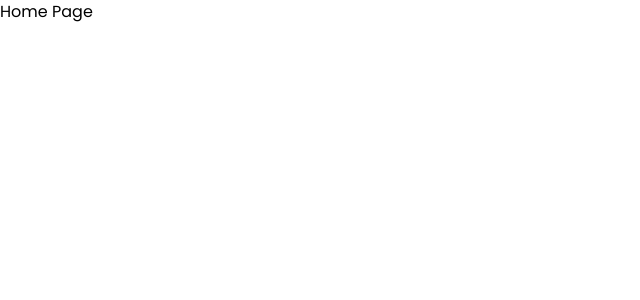
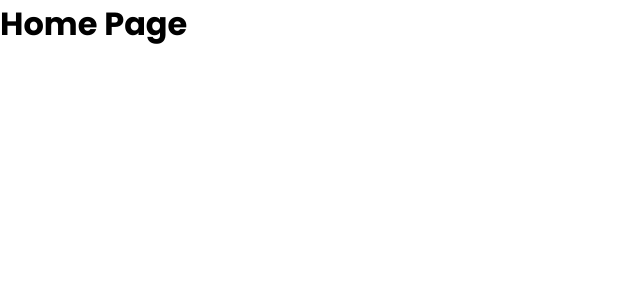
Before and after one commit to PlainOlSoapBar/Is-the-Escalator-Broken, a Vue app: page / in a window 1280 px wide. Shown: the top 300 px of the page, without its empty margins (0-640 px from the left). Built offline with nearby package versions, Linux system fonts and the light colour scheme.

Commit message:
Removed TailwindCSS

```diff
--- a/package.json
+++ b/package.json
@@ -12,7 +12,6 @@
   },
   "dependencies": {
     "firebase": "^10.12.1",
-    "tailwindcss": "^3.4.3",
     "tsx": "^4.10.5",
     "vercel": "^34.2.3",
     "vue": "^3.4.27",
--- a/src/assets/tailwind.css
+++ /dev/null
@@ -1,3 +0,0 @@
-@tailwind base;
-@tailwind components;
-@tailwind utilities;
--- a/tailwind.config.ts
+++ /dev/null
@@ -1,37 +0,0 @@
-import type { Config } from 'tailwindcss'
-
-export default {
-    content: ['./src/**/*.{astro,html,js,jsx,md,mdx,svelte,ts,tsx,vue}'],
-    theme: {
-        extend: {
-            colors:{
-                // Cal Poly Pomona Colors
-                'cpp-green': '#164734',
-                'cpp-gold': '#FFB71A',
-            },
-            fontFamily: {
-                'sans': ['"DM Sans"', 'sans-serif'],
-                'display': ['"DM Serif Display"', 'serif'],
-                'odor-mean-chey': ['"OdorMeanChey"', 'sans-serif'],
-            },
-            fontSize:{
-                // Font size specifically for navbar
-                'nv': ['1.25rem', {
-                    lineHeight:1,
-                }],
-            },
-        },
-        screens: {
-            'xsm': '435px',
-            'sm': '640px',
-            'md': '768px',
-            'lg': '1024px',
-            'xl': '1280px',
-            '2xl': '1536px'
-        },
-        container: {
-            padding: "2rem",
-            center: true,
-        }
-    },
-}
```
Also changed, not shown: src/main.ts (+6 -4 lines), 2 other files (tests, documents, lock files or other folders).
